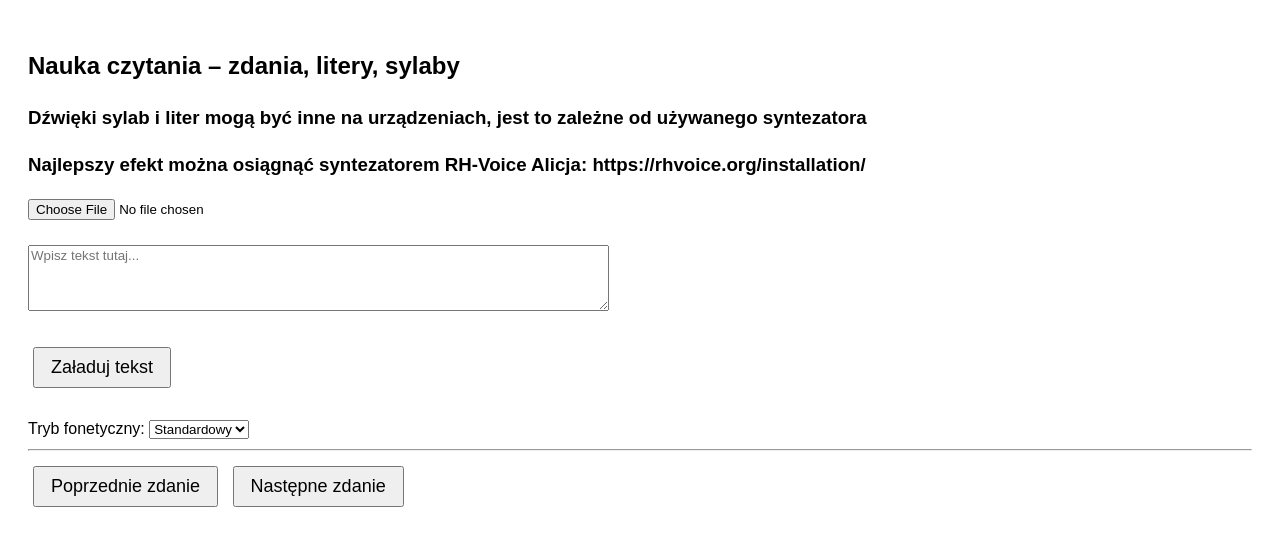
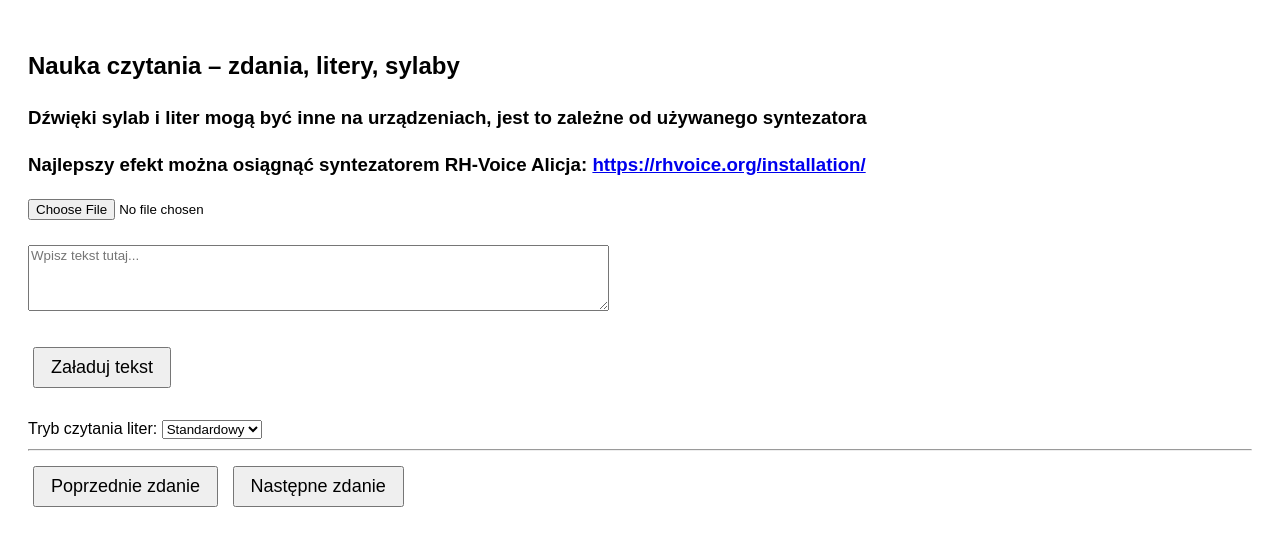
Before and after one commit to shaman2525/NaukaCzytania, a plain HTML site: page index.html in a window 1280 px wide. Drawn offline with Linux system fonts and the light colour scheme.

Commit message:
corrected link

```diff
--- a/index.html
+++ b/index.html
@@ -68,7 +68,11 @@
 
 <h2>Nauka czytania – zdania, litery, sylaby</h2>
 <h3>Dźwięki sylab i liter mogą być inne na urządzeniach, jest to zależne od używanego syntezatora</h3>
-<h3>Najlepszy efekt można osiągnąć syntezatorem RH-Voice Alicja: https://rhvoice.org/installation/</h3>
+<h3>
+    Najlepszy efekt można osiągnąć syntezatorem RH-Voice Alicja:
+    <a href="https://rhvoice.org/installation/" target="_blank">https://rhvoice.org/installation/</a>
+</h3>
+
 
 <div id="loadControls">
     <input type="file" id="fileInput"><br><br>
@@ -81,7 +85,7 @@
 
 <br>
 
-<label for="phoneticMode">Tryb fonetyczny:</label>
+<label for="phoneticMode">Tryb czytania liter:</label>
 <select id="phoneticMode">
     <option value="standard">Standardowy</option>
     <option value="phonetic">Fonetyczny </option>
```
